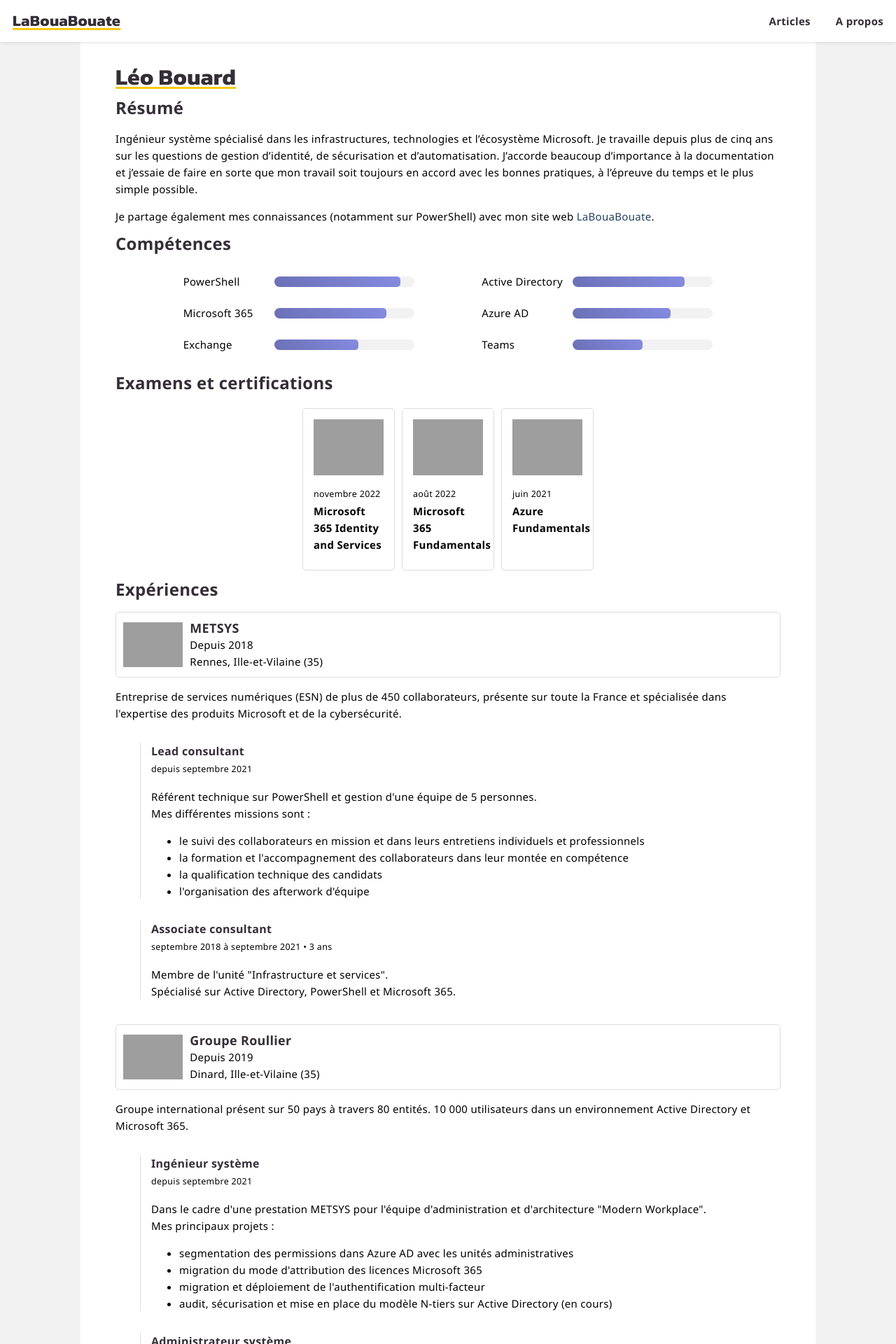
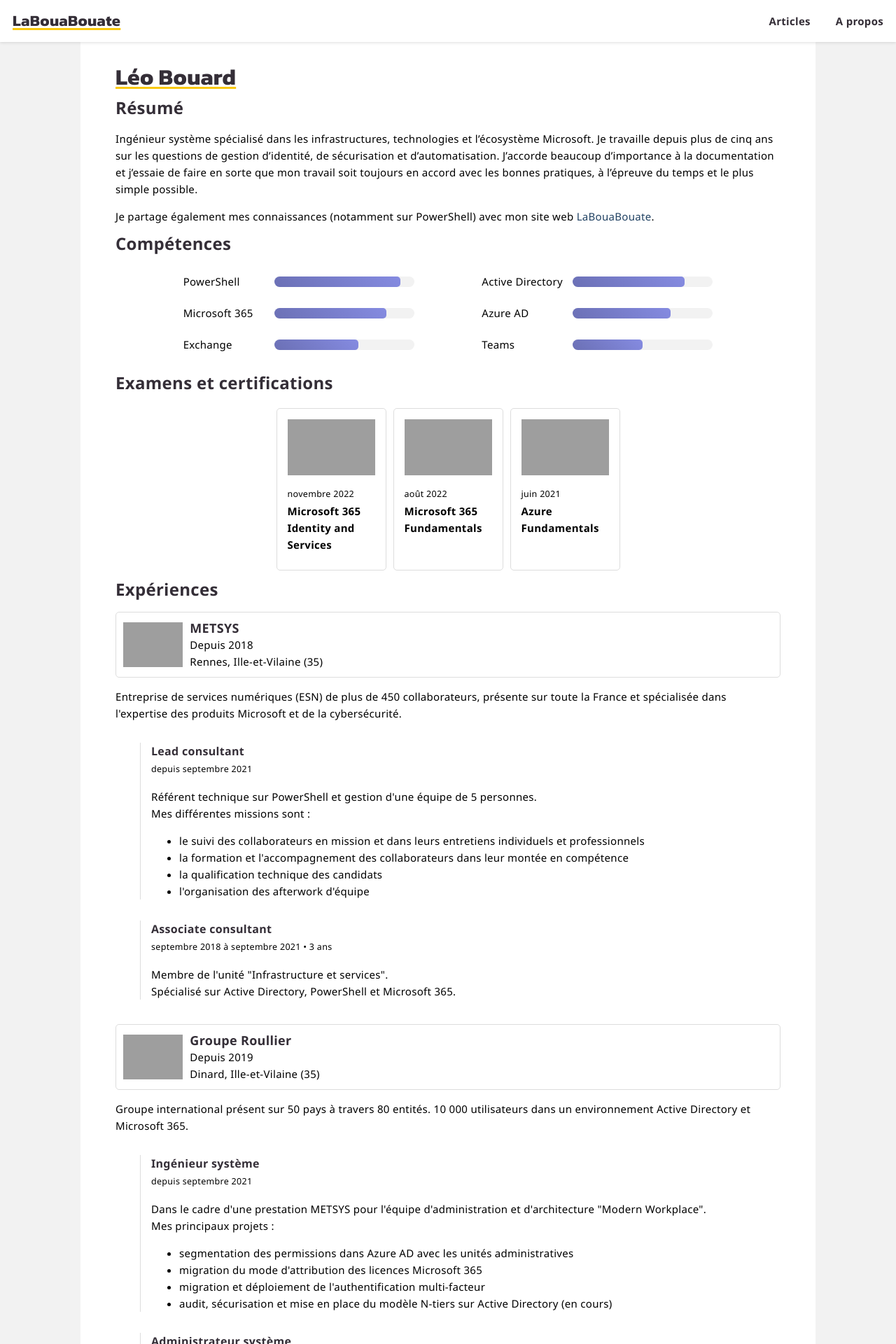
Before and after one commit to leobouard/leobouard.github.io, a Jekyll site: the page built from cv.md, in a window 1280 px wide. Shown: the top 1920 px of the page at 70% size. Built offline with Jekyll 4.4.1, drawn with Linux system fonts in a browser that asks for light colours; some web fonts are replaced; grey boxes are pictures that could not be loaded.

Commit message:
Update cv.scss

```diff
--- a/assets/css/cv.scss
+++ b/assets/css/cv.scss
@@ -6,9 +6,9 @@
 .certification {
     margin: 5px;
     height: 200px;
-    max-width: 100px;
+    max-width: 125px;
     flex: 1;
-    flex-basis: 135px;
+    flex-basis: 100px;
     border-radius: 5px;
     padding: 15px;
     border: 1px solid $borderColor;
```
